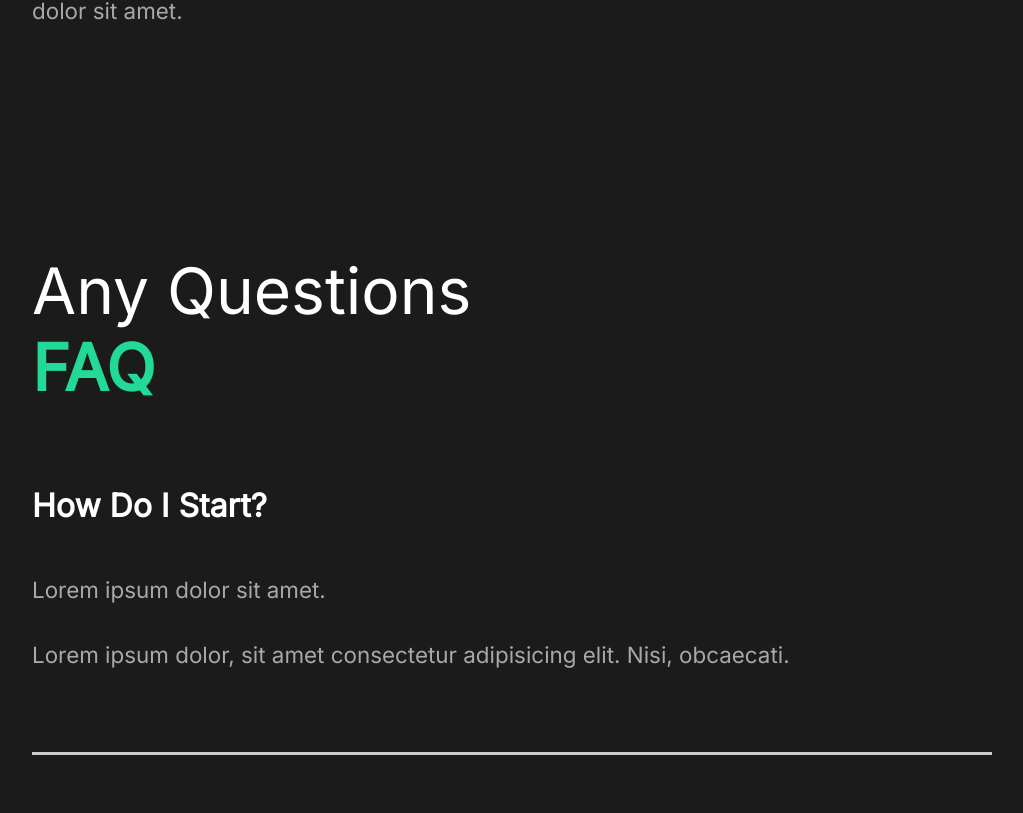
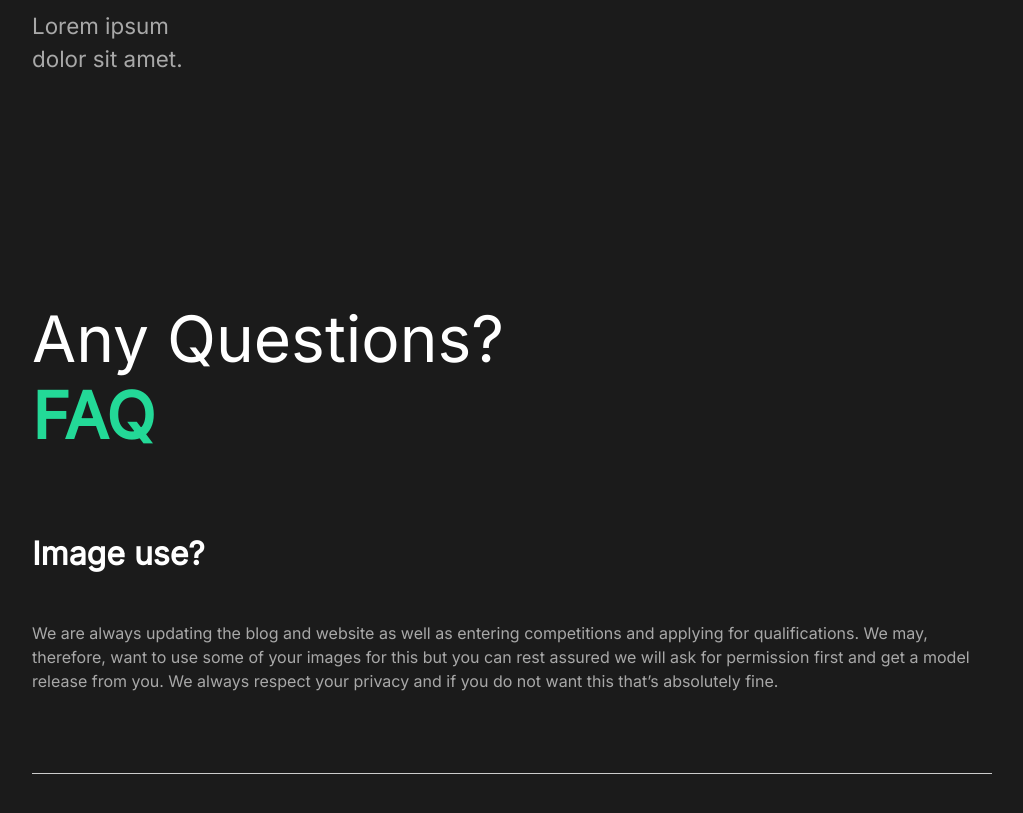
Before and after one commit to NewCodeOnDaBlock/capture_project, a React (Create React App) app in the folder client/: page / in a window 1280 px wide. Shown: the part 1979-2792 px from the top of the page, without its empty margins (128-1151 px from the left). Built offline with nearby package versions, Linux system fonts and the light colour scheme.

Commit message:
devop: add footer and shadow

```diff
--- a/client/src/App.js
+++ b/client/src/App.js
@@ -1,5 +1,6 @@
 
 import React from 'react'
+import Footer from './components/Footer';
 import GlobalStyle from './components/GlobalStyle';
 import Nav from './components/Nav';
 import AboutUs from "./pages/AboutUs";
@@ -12,6 +13,7 @@ function App() {
       <GlobalStyle />
       <Nav />
       <AboutUs />
+      <Footer />
     </div>
   );
 }
--- a/client/src/components/FaqSection.jsx
+++ b/client/src/components/FaqSection.jsx
@@ -1,57 +1,50 @@
 import React from 'react'
 import styled from 'styled-components';
 import {
-  AboutSectionContainerStyled,
-  DescriptionStyled,
-  ImageStyled,
-  HideStyled
+  AboutSectionContainerStyled
 } from '../styles';
 
 const FaqSection = () => {
   return (
     <FAQStyled>
       <div className="faq">
-        <h2>Any Questions <span>FAQ</span></h2>
+        <h2>Any Questions? <span>FAQ</span></h2>
         <div className="question">
-          <h4>How Do I Start?</h4>
+          <h4>Image use?</h4>
           <div className="answer">
-            <p>Lorem ipsum dolor sit amet.</p>
             <p>
-              Lorem ipsum dolor, sit amet consectetur
-              adipisicing elit. Nisi, obcaecati.
+              We are always updating the blog and website as well as entering competitions and applying for qualifications.
+              We may, therefore, want to use some of your images for this but you can rest assured we will ask for permission
+              first and get a model release from you. We always respect your privacy and if you do not want this that’s absolutely fine.
             </p>
           </div>
           <div className="faq-line"></div>
         </div>
         <div className="question">
-          <h4>Daily Schedule</h4>
+          <h4>Are You Fully Insured?</h4>
           <div className="answer">
-            <p>Lorem ipsum dolor sit amet.</p>
             <p>
-              Lorem ipsum dolor, sit amet consectetur
-              adipisicing elit. Nisi, obcaecati.
+              Yes, we are fully insured with both professional indemnity and public liability insurance.
             </p>
           </div>
           <div className="faq-line"></div>
         </div>
         <div className="question">
-          <h4>Different Payment Methods</h4>
+          <h4>Do I Have To Make A Booking? </h4>
           <div className="answer">
-            <p>Lorem ipsum dolor sit amet.</p>
             <p>
-              Lorem ipsum dolor, sit amet consectetur
-              adipisicing elit. Nisi, obcaecati.
+            Yes. All our bookings are scheduled prior to the shoot at a convenient time and date.
+            This can be done via a link to my online booking calendar or just give me a call and we will be happy to arrange one for you.
             </p>
           </div>
           <div className="faq-line"></div>
         </div>
         <div className="question">
-          <h4>What Products Do You Offer</h4>
+          <h4>How long does a studio or location shoot take?</h4>
           <div className="answer">
-            <p>Lorem ipsum dolor sit amet.</p>
             <p>
-              Lorem ipsum dolor, sit amet consectetur
-              adipisicing elit. Nisi, obcaecati.
+            A studio session can last around 60 minutes. This gives us plenty of time for wardrobe changes and the use of different backgrounds.
+            A location shoot can last between 60 and 90 minutes as we walk around the grounds taking advantage of all the beauty spots.
             </p>
           </div>
           <div className="faq-line"></div>
@@ -72,7 +65,7 @@ h2 {
 }
 .faq-line {
   background: #cccccc;
-  height: 0.2rem;
+  height: 0.01rem;
   margin: 2rem 0rem;
   width: 100%;
 }
@@ -84,6 +77,7 @@ h2 {
   padding: 2rem 0rem;
   p{
     padding: 1rem 0rem;
+    font-size: 1rem;
   }
 }
 `;
--- /dev/null
+++ b/client/src/components/Footer.jsx
@@ -0,0 +1,26 @@
+import React from 'react'
+import styled from 'styled-components';
+
+const Footer = () => {
+  return (
+    <FooterStyled>
+        <p>©2023 Capture, LLC. All rights reserved.</p>
+    </FooterStyled>
+  )
+};
+
+const FooterStyled = styled.div`
+min-height: 10vh;
+display: flex;
+margin: auto;
+justify-content: center;
+align-items: center;
+background: #282828;
+  p{
+  color: white;
+  font-size: 0.7rem;
+  font-weight: lighter;
+  }
+  `;
+
+export default Footer
--- a/client/src/components/Nav.jsx
+++ b/client/src/components/Nav.jsx
@@ -1,22 +1,20 @@
 import React from 'react';
 import styled from 'styled-components';
-
+import logo from '../assets/REEL.png';
 
 const Nav = () => {
   return (
     <NavStyled>
-      <h1 id='logo'>
-        <a href="_">Capture</a>
-      </h1>
+      <img id='logo' src={logo} alt='logo' />
       <ul>
         <li>
-          <a href="_">1. About Us</a>
+          <a href="_">About Us</a>
         </li>
         <li>
-          <a href="_">2. Our Work</a>
+          <a href="_">Our Work</a>
         </li>
         <li>
-          <a href="_">3. Contact Us</a>
+          <a href="_">Contact Us</a>
         </li>
       </ul>
     </NavStyled>
@@ -31,10 +29,16 @@ justify-content: space-between;
 align-items: center;
 padding: 1rem 10rem;
 background: #282828;
+box-shadow: 1px 1px 10px #0000009b;
 a{
   color: white;
   text-decoration: none;
-  font-size: 0.8rem;
+  font-size: 1rem;
+  transition: all 0.5s ease;
+  &:hover {
+    cursor: pointer;
+    color: #23d997;
+  }
 }
 ul {
   display: flex;
@@ -44,10 +48,9 @@ li{
   padding-left: 2rem;
   position: relative;
 }
-#logo{
-  font-size: 1.5rem;
-  font-family: 'Lobster', cursive;
-  font-weight: lighter;
+img{
+  width: 6rem;
+  height: 6rem;
 }
 `;
 
--- a/client/src/styles.js
+++ b/client/src/styles.js
@@ -24,6 +24,8 @@ export const ImageStyled = styled.div`
     width: 100%;
     height: 80vh;
     object-fit: cover;
+    border: none;
+    border-radius: 50%;
   }
 `;
 
```
Also changed, not shown: client/src/components/AboutSection.jsx (+0 -31 lines), client/src/assets/REEL.png (added).
